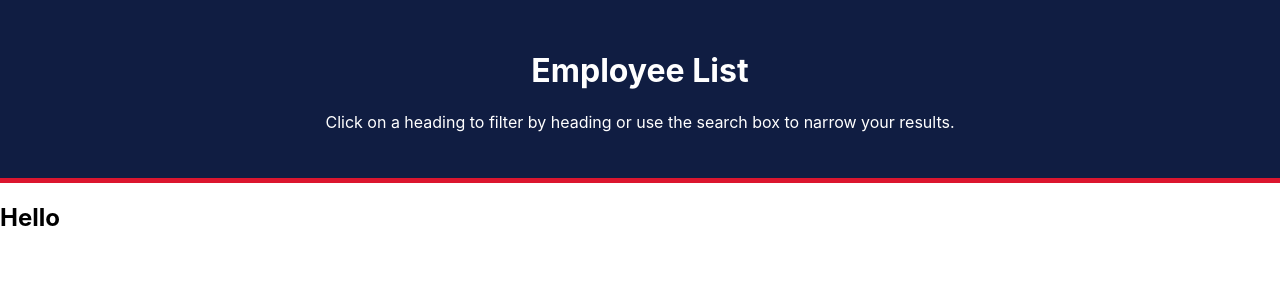
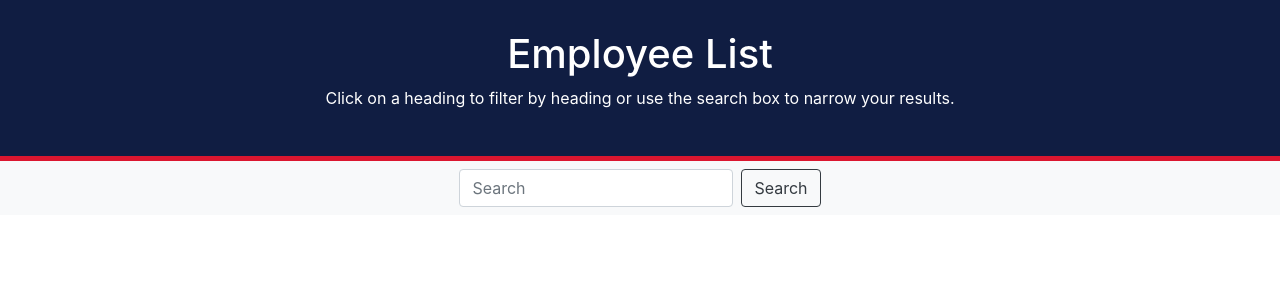
Before and after one commit to darren-behan/employee-list, a React (Create React App) app: page / in a window 1280 px wide. Shown: the top 300 px of the page. Built offline with nearby package versions, Linux system fonts and the light colour scheme.

Commit message:
creation of Navbar component with SearchForm

```diff
--- a/package.json
+++ b/package.json
@@ -7,7 +7,9 @@
     "@testing-library/react": "^9.5.0",
     "@testing-library/user-event": "^7.2.1",
     "axios": "^0.20.0",
+    "bootstrap": "^4.5.2",
     "react": "^16.13.1",
+    "react-bootstrap": "^1.3.0",
     "react-dom": "^16.13.1",
     "react-scripts": "3.4.3"
   },
--- a/src/App.js
+++ b/src/App.js
@@ -1,5 +1,6 @@
 import React from 'react';
 import './App.css';
+import 'bootstrap/dist/css/bootstrap.min.css';
 import Wrapper from "./components/Wrapper";
 import Header from "./components/Header";
 import Main from "./components/Main";
--- a/src/components/Header/index.css
+++ b/src/components/Header/index.css
@@ -5,5 +5,4 @@
   width: 100%;
   text-align: center;
   border-bottom: 5px solid #DB162F;
-  margin-bottom: 10px;
 }
--- a/src/components/Main/index.js
+++ b/src/components/Main/index.js
@@ -1,8 +1,11 @@
 import React from 'react';
+import Nav from '../Nav';
 
 function Main() {
   return (
-    <h2>Hello</h2>
+    <>
+      <Nav />
+    </>
   )
 }
 
--- a/src/components/Nav/index.css
+++ b/src/components/Nav/index.css
@@ -0,0 +1,5 @@
+.navbar {
+  margin: 0 auto;
+  justify-content: center;
+  align-items: flex-start;
+}
--- a/src/components/Nav/index.js
+++ b/src/components/Nav/index.js
@@ -0,0 +1,15 @@
+import React from "react";
+import { Navbar, Form, FormControl, Button } from 'react-bootstrap';
+import "./index.css";
+
+function Nav() {
+  return (
+    <Navbar className="navbar" bg="light" expand="lg" sticky="top" >
+      <Form inline>
+        <FormControl type="text" placeholder="Search" className="mr-sm-2" />
+        <Button variant="outline-dark">Search</Button>
+      </Form>
+    </Navbar>
+  );
+}
+export default Nav;
```
Also changed, not shown: 1 other file (tests, documents, lock files or other folders).
